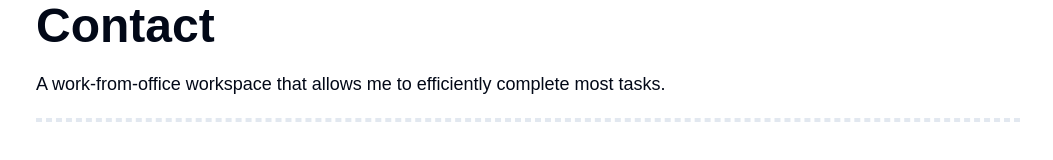
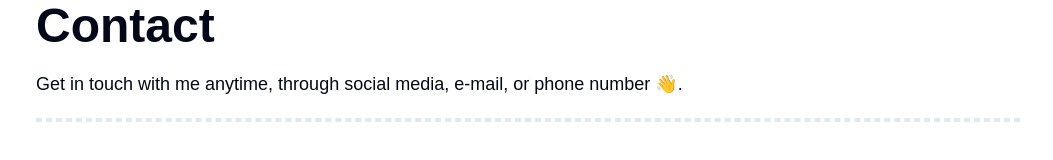
Before and after one commit to ervinarviandi/portfolio-website, a Next.js app: page /contact in a window 1280 px wide. Shown: the part 134-294 px from the top of the page, without its empty margins (112-1165 px from the left). Built offline with nearby package versions, Linux system fonts and the light colour scheme; a web font is replaced by a local one.

Commit message:
fixed bugs

```diff
--- a/app/about/page.tsx
+++ b/app/about/page.tsx
@@ -30,8 +30,8 @@ const Page = () => {
           <Link href="/" className='flex items-center gap-2 mb-4 mt-6 '> <HiOutlineArrowCircleLeft size={20}/>Back</Link>
           </div>
 
-          <h2 className='lg:text-5xl text-2xl font-bold'>About 👋</h2>
-                <p className='lg:text-lg text-sm mt-5 dark:text-[#777777]'>A work-from-office workspace that allows me to efficiently complete most tasks.</p>
+          <h2 className='lg:text-5xl text-2xl font-bold'>About </h2>
+                <p className='lg:text-lg text-sm mt-5 dark:text-[#777777]'>get to know me better, you can read a short profile about me 🧑‍💻 👋.</p>
                 <hr className='border-2 border-dashed w-full mt-5' />
 
           <div className='mt-10'>
--- a/app/contact/page.tsx
+++ b/app/contact/page.tsx
@@ -26,7 +26,7 @@ const page = () => {
     <motion.section className='w-full' initial={{ y: 250 }} animate={{ y: -10 }} transition={{  type: "spring" }}>
         <div className='lg:max-w-5xl mx-auto px-5'>
                 <h2 className='lg:text-5xl text-2xl font-bold pt-16'>Contact</h2>
-                <p className='lg:text-lg text-sm mt-5   dark:text-[#777777]'>A work-from-office workspace that allows me to efficiently complete most tasks.</p>
+                <p className='lg:text-lg text-sm mt-5   dark:text-[#777777]'> Get in touch with me anytime, through social media, e-mail, or phone number 👋.</p>
                 <hr className='border-2 border-dashed w-full mt-5' />
             {/* <div className=''>
                 {
--- a/app/maps/page.tsx
+++ b/app/maps/page.tsx
@@ -1,3 +1,4 @@
+"use client"
 import React from 'react'
 import Link from 'next/link'
 import { HiOutlineArrowCircleLeft } from 'react-icons/hi'
@@ -7,7 +8,7 @@ const page = () => {
     <motion.section className='w-full' initial={{ y: 250 }} animate={{ y: -10 }} transition={{  type: "spring" }}>
       <div className='lg:max-w-5xl mx-auto px-5'>
           <h2 className='lg:text-5xl text-2xl font-bold pt-16'>Maps</h2>
-          <p className='lg:text-lg text-sm mt-5 dark:text-[#777777]'>A work-from-office workspace that allows me to efficiently complete most tasks.</p>
+          <p className='lg:text-lg text-sm mt-5 dark:text-[#777777]'>find me by looking at the location map below.</p>
           <hr className='border-2 border-dashed w-full mt-5' />
           <div >
           <Link href="/" className='flex items-center gap-2 my-5 hover:text-sky-500 text-[#] '> <HiOutlineArrowCircleLeft size={20}/>Back</Link>
--- a/app/studio/page.tsx
+++ b/app/studio/page.tsx
@@ -17,7 +17,7 @@ const Page = () => {
         <div className='lg:max-w-5xl mx-auto px-5 '>
             <div className='pt-16'>
                 <h2 className='lg:text-5xl text-2xl font-bold'>Studio</h2>
-                <p className='lg:text-lg text-sm mt-5 dark:text-[#777777]'>A work-from-office workspace that allows me to efficiently complete most tasks.</p>
+                <p className='lg:text-lg text-sm mt-5 dark:text-[#777777]'>A work-from-home workspace that allows me to efficiently complete most tasks.</p>
                 <hr className='border-2 border-dashed w-full mt-5' />
                 <CardContainer className="inter-var">
            <CardBody className="bg-gray-50 relative group/card  dark:hover:shadow-2xl dark:hover:shadow-emerald-500/[0.1] dark:bg-black dark:border-white/[0.2] border-black/[0.1] w-auto sm:w-[30rem] h-auto rounded-xl p-6 border  ">
--- a/app/works/page.tsx
+++ b/app/works/page.tsx
@@ -73,7 +73,8 @@ export default function Page() {
     <motion.section className='w-full' initial={{ y: 250 }} animate={{ y: -10 }} transition={{  type: "spring" }}>
       <div className='lg:max-w-5xl mx-auto px-5'>
       <h2 className='lg:text-5xl text-2xl font-bold pt-16'>Portfolio</h2>
-      <p className='lg:text-lg text-sm mt-5 dark:text-[#777777]'>A work-from-office workspace that allows me to efficiently complete most tasks.</p>
+      <p className='lg:text-lg text-sm mt-5 dark:text-[#777777]'>I&apos;ve worked on a variety of projects, ranging from small MVPs to full-scale applications, also developed a wide array of features
+      and functionalities in projects.</p>
       <hr className='border-2 border-dashed w-full mt-5' />
         <Tabs/>
       </div>
```
